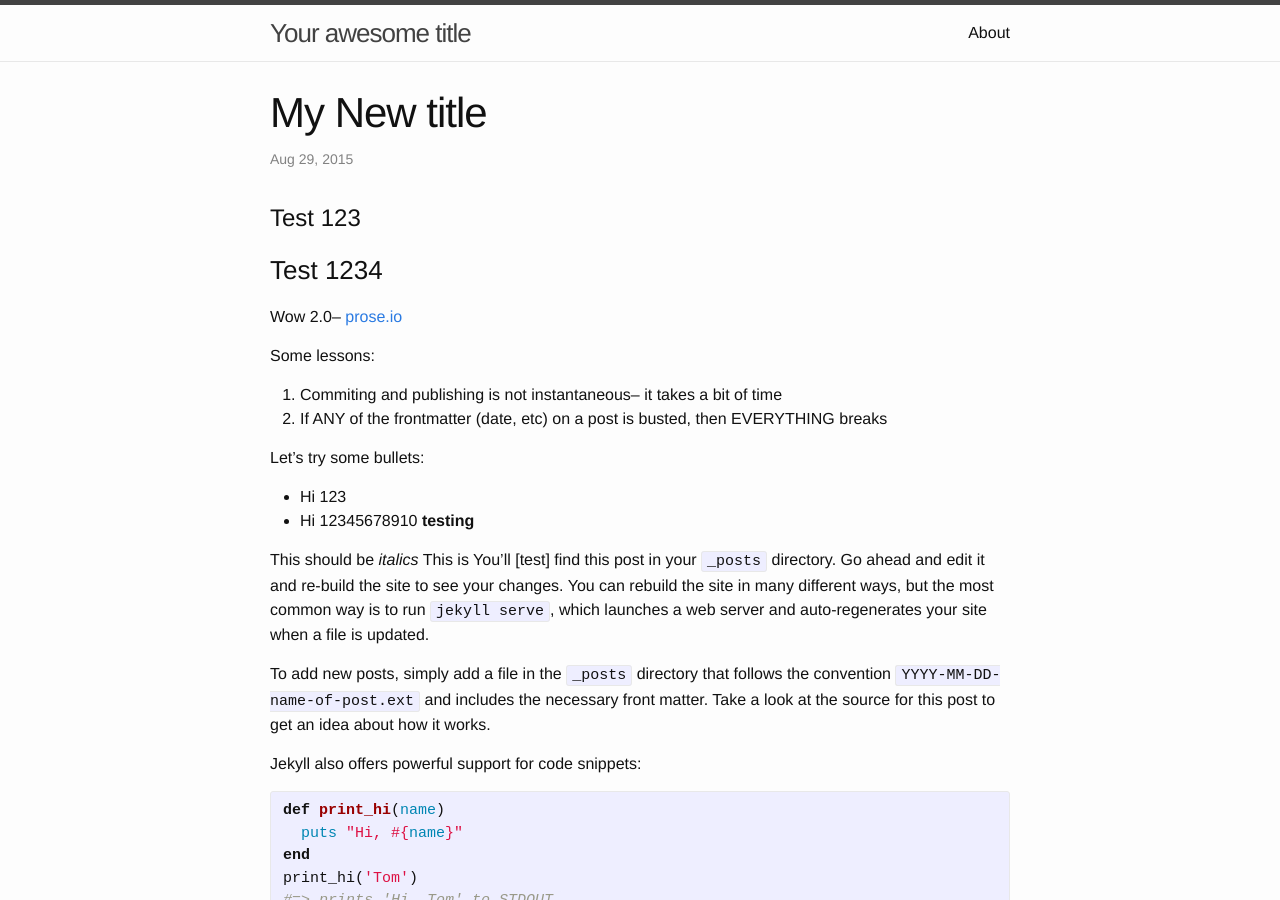
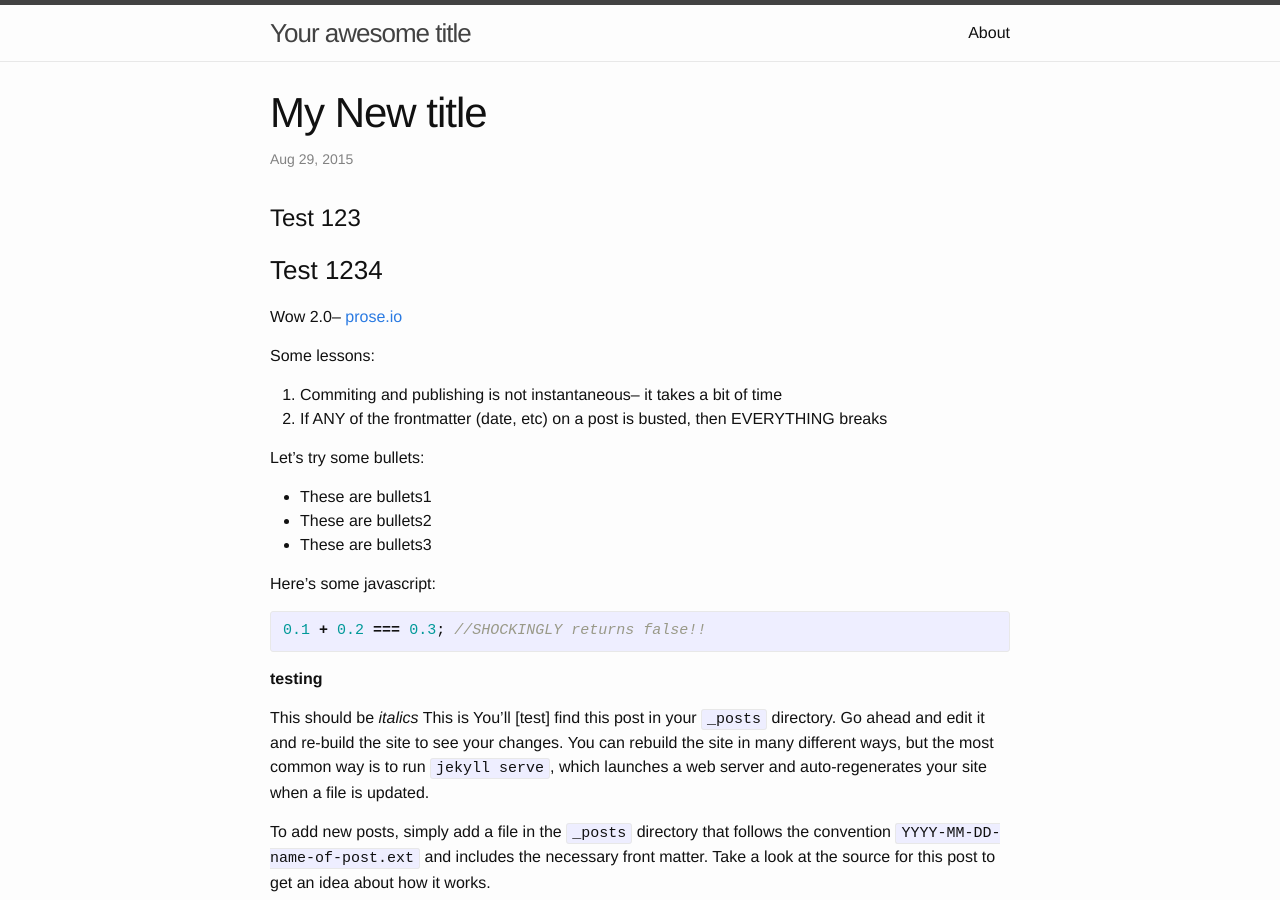
Before and after one commit to valgaze/valgaze.github.io, a Jekyll site: the page built from _posts/2015-08-22-welcome-to-jekyll.markdown, in a window 1280 px wide and 900 px high. Built offline with Jekyll 4.4.1, drawn with Linux system fonts in a browser that asks for light colours.

Commit message:
Try code syntax highlighting

```diff
--- a/_posts/2015-08-22-welcome-to-jekyll.markdown
+++ b/_posts/2015-08-22-welcome-to-jekyll.markdown
@@ -5,6 +5,7 @@ date: "Sat Aug 29 2015 09:47:02 GMT-0700 (PDT)"
 categories: jekyll update
 published: true
 ---
+
 
 
 
@@ -22,8 +23,15 @@ Some lessons:
 
 
 Let's try some bullets:
-* Hi 123
-* Hi 12345678910
+- These are bullets1
+- These are bullets2
+- These are bullets3
+
+Here's some javascript:
+{% highlight javascript %}
+0.1 + 0.2 === 0.3; //SHOCKINGLY returns false!!
+{% endhighlight %}
+
 __testing__
 
 This should be *italics* This is
```
